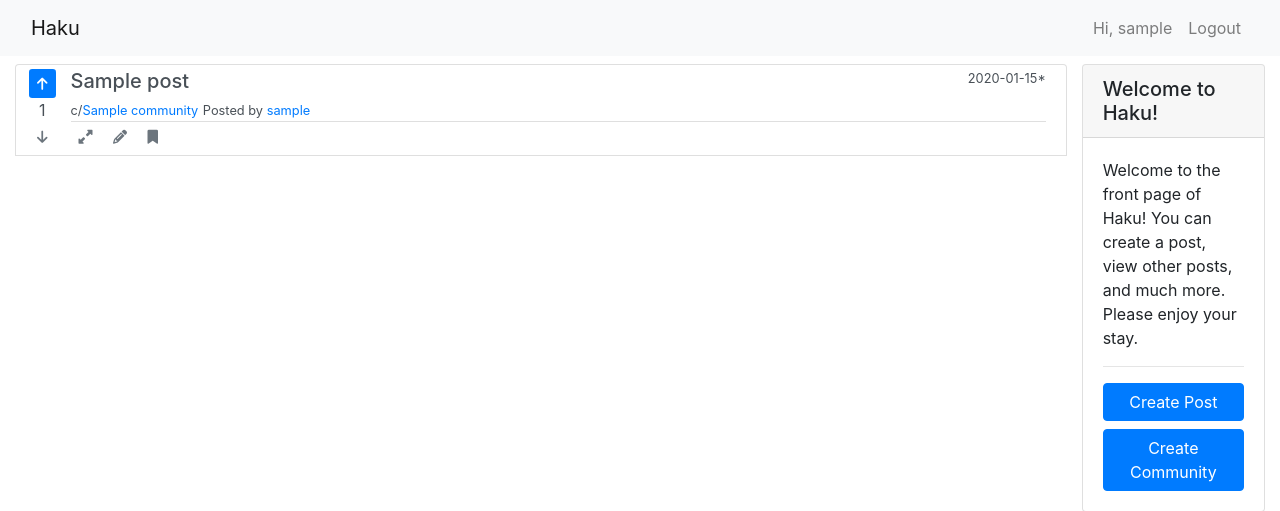
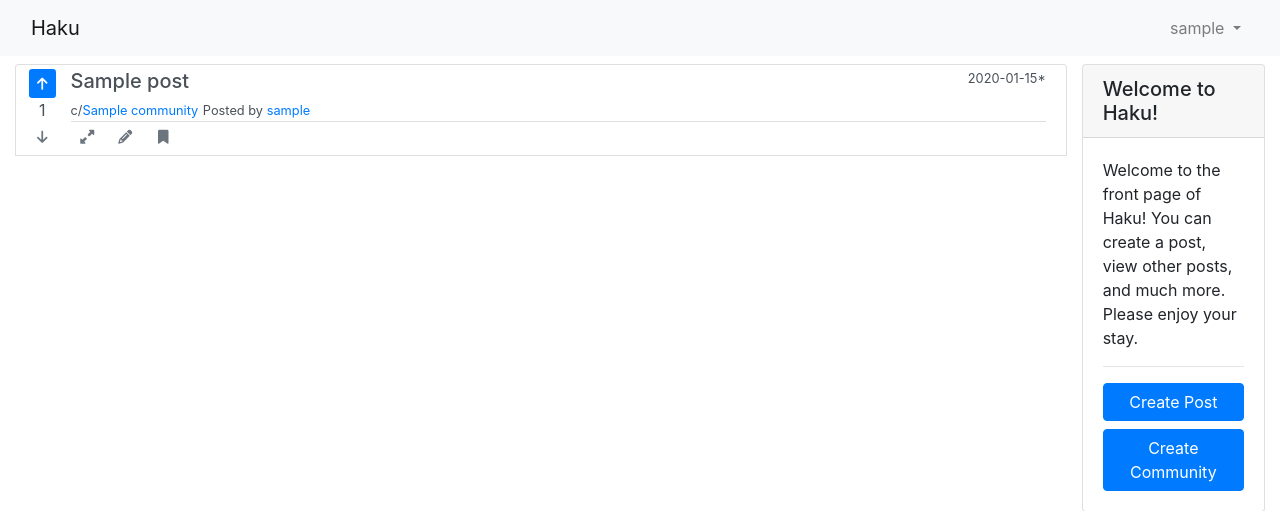
Before and after one commit to uniyx/haku, a Flask app: page / in a window 1280 px wide. Shown: the top 511 px of the page. Run offline with Flask 3, Linux system fonts and the light colour scheme; a user stored in the database is signed in; tables that the repository leaves empty hold one stand-in row (values such as "Sample post"); some libraries are stand-ins or nearby versions.

Commit message:
Added dropdown menu on navbar

```diff
--- a/haku/routes.py
+++ b/haku/routes.py
@@ -163,10 +163,10 @@ def vote():
 @app.context_processor
 def utility_processor():
     def get_user_vote(post_id):
-        vote = Vote.query.filter_by(post_id=post_id, user_id=current_user.id).first()
-        if vote:
-            return vote.value
+        if current_user.is_authenticated:
+            vote = Vote.query.filter_by(post_id=post_id, user_id=current_user.id).first()
+            return vote.value if vote else 0
         else:
-            return 0  # User hasn't voted on the post
+            return None
 
     return {'get_user_vote': get_user_vote}
--- a/haku/templates/home.html
+++ b/haku/templates/home.html
@@ -44,14 +44,14 @@
                         <button class="btn btn-outline-secondary border-0 btn-sm" data-bs-toggle="collapse"
                             data-bs-target="#post-content-{{ post.id }}" aria-expanded="false"
                             aria-controls="post-content-{{ post.id }}" onclick="event.stopPropagation();">
-                            <i class="fas fa-up-right-and-down-left-from-center"></i>
+                            <i class="fas fa-up-right-and-down-left-from-center fa-fw"></i>
                         </button>
                         {% if post.author == current_user %}
                         <a href="{{ url_for('edit_post', community_name=post.community.name, post_id=post.id) }}"
-                            class="btn btn-outline-secondary border-0 btn-sm"><i class="fas fa-pencil-alt"></i></a>
+                            class="btn btn-outline-secondary border-0 btn-sm"><i class="fas fa-pencil-alt fa-fw"></i></a>
                         {% endif %}
                         <button class="btn btn-outline-secondary border-0 btn-sm"><i
-                                class="fas fa-bookmark"></i></button>
+                                class="fas fa-bookmark fa-fw"></i></button>
                     </div>
                     <div id="post-content-{{ post.id }}" class="collapse">
                         <hr>
--- a/haku/templates/layout.html
+++ b/haku/templates/layout.html
@@ -15,37 +15,41 @@
     <title>Haku</title>
 </head>
 <body>
+
 <!-- Navigation Bar -->
 <nav class="navbar navbar-expand-lg navbar-light bg-light">
     <div class="container-fluid">
       <a class="navbar-brand" href="{{ url_for('home') }}">Haku</a>
-        <button class="navbar-toggler" type="button" data-toggle="collapse" data-target="#navbarNav" aria-controls="navbarNav" aria-expanded="false" aria-label="Toggle navigation">
+      <button class="navbar-toggler" type="button" data-bs-toggle="collapse" data-bs-target="#navbarNavDropdown" aria-controls="navbarNavDropdown" aria-expanded="false" aria-label="Toggle navigation">
         <span class="navbar-toggler-icon"></span>
       </button>
-        <div class="collapse navbar-collapse" id="navbarNav">
-            <ul class="navbar-nav mr-auto">
-                <!-- other links can be added here -->
+      <div class="collapse navbar-collapse" id="navbarNavDropdown">
+        <ul class="navbar-nav ml-auto">
+          {% if current_user.is_authenticated %}
+          <li class="nav-item dropdown">
+            <a class="nav-link dropdown-toggle" href="#" id="navbarDropdownMenuLink" role="button" data-bs-toggle="dropdown" aria-expanded="false">
+              {{ current_user.username }}
+            </a>
+            <ul class="dropdown-menu dropdown-menu-right" aria-labelledby="navbarDropdownMenuLink">
+              <li><a class="dropdown-item" href="{{ url_for('profile', username=current_user.username) }}"><i class="fas fa-user fa-fw mr-2"></i>Profile</a></li>
+              <li><a class="dropdown-item" href=""><i class="fas fa-bookmark fa-fw mr-2"></i>Saved Posts</a></li>
+              <li><a class="dropdown-item" href=""><i class="fas fa-cog fa-fw mr-2"></i>Settings</a></li>
+              <li><a class="dropdown-item" href="{{ url_for('logout') }}"><i class="fas fa-sign-out-alt fa-fw mr-2"></i>Logout</a></li>
             </ul>
-            <ul class="navbar-nav">
-                {% if current_user.is_authenticated %}
-                    <li class="nav-item">
-                        <a class="nav-link" href="{{ url_for('profile', username=current_user.username) }}">Hi, {{ current_user.username }}</a>
-                    </li>
-                    <li class="nav-item">
-                        <a class="nav-link" href="{{ url_for('logout') }}">Logout</a>
           </li>
           {% else %}
           <li class="nav-item">
-                        <a class="nav-link" href="{{ url_for('register') }}">Register</a>
+            <a class="nav-link" href="{{ url_for('login') }}">Login</a>
           </li>
           <li class="nav-item">
-                        <a class="nav-link" href="{{ url_for('login') }}">Login</a>
+            <a class="nav-link" href="{{ url_for('register') }}">Register</a>
           </li>
           {% endif %}
         </ul>
       </div>
     </div>
   </nav>
+
 
 <!-- Header -->
 
```
Also changed, not shown: haku/templates/compact_layout.html (+15 -13 lines). Lines whose indentation alone changed are shown as unchanged.
